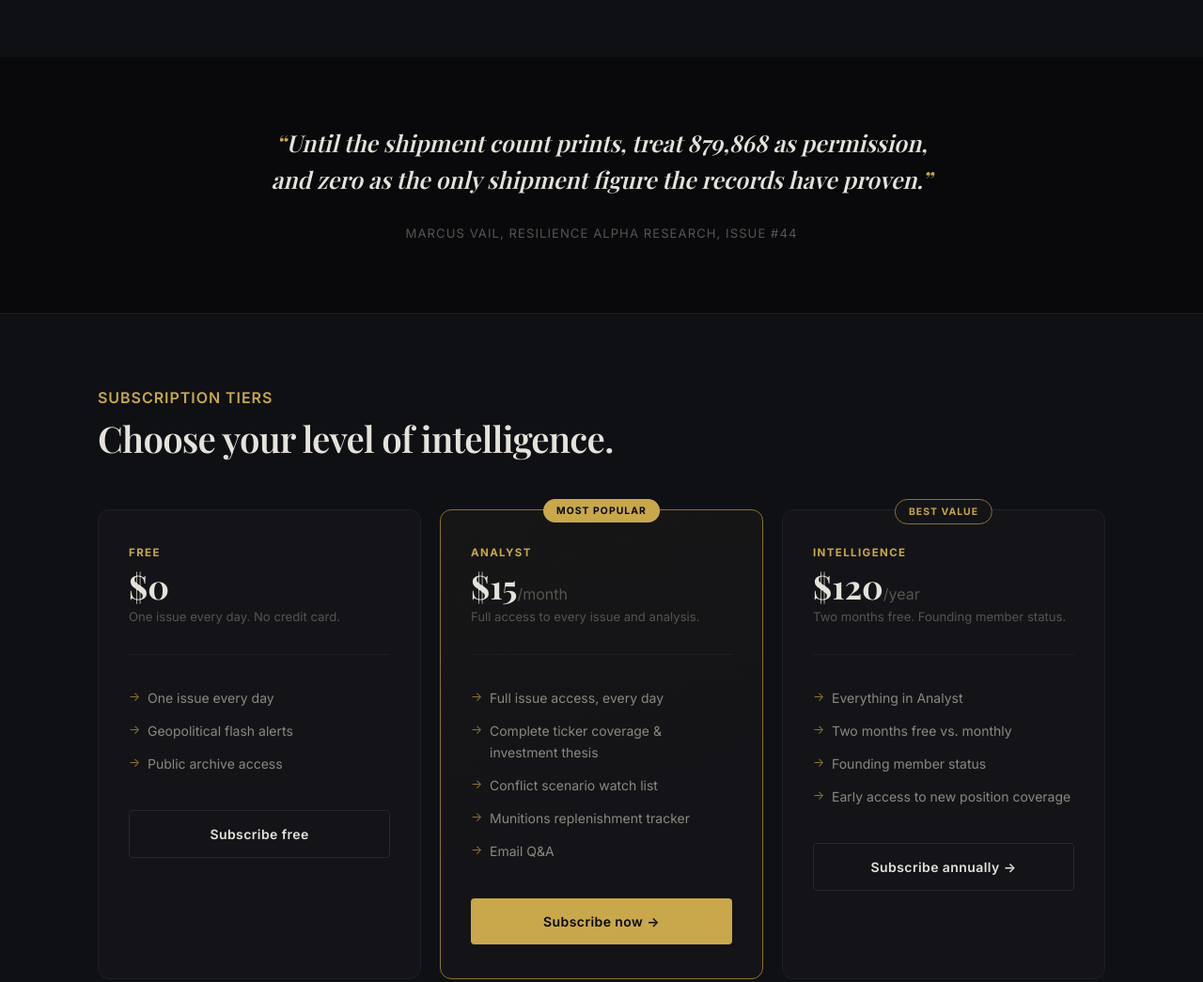
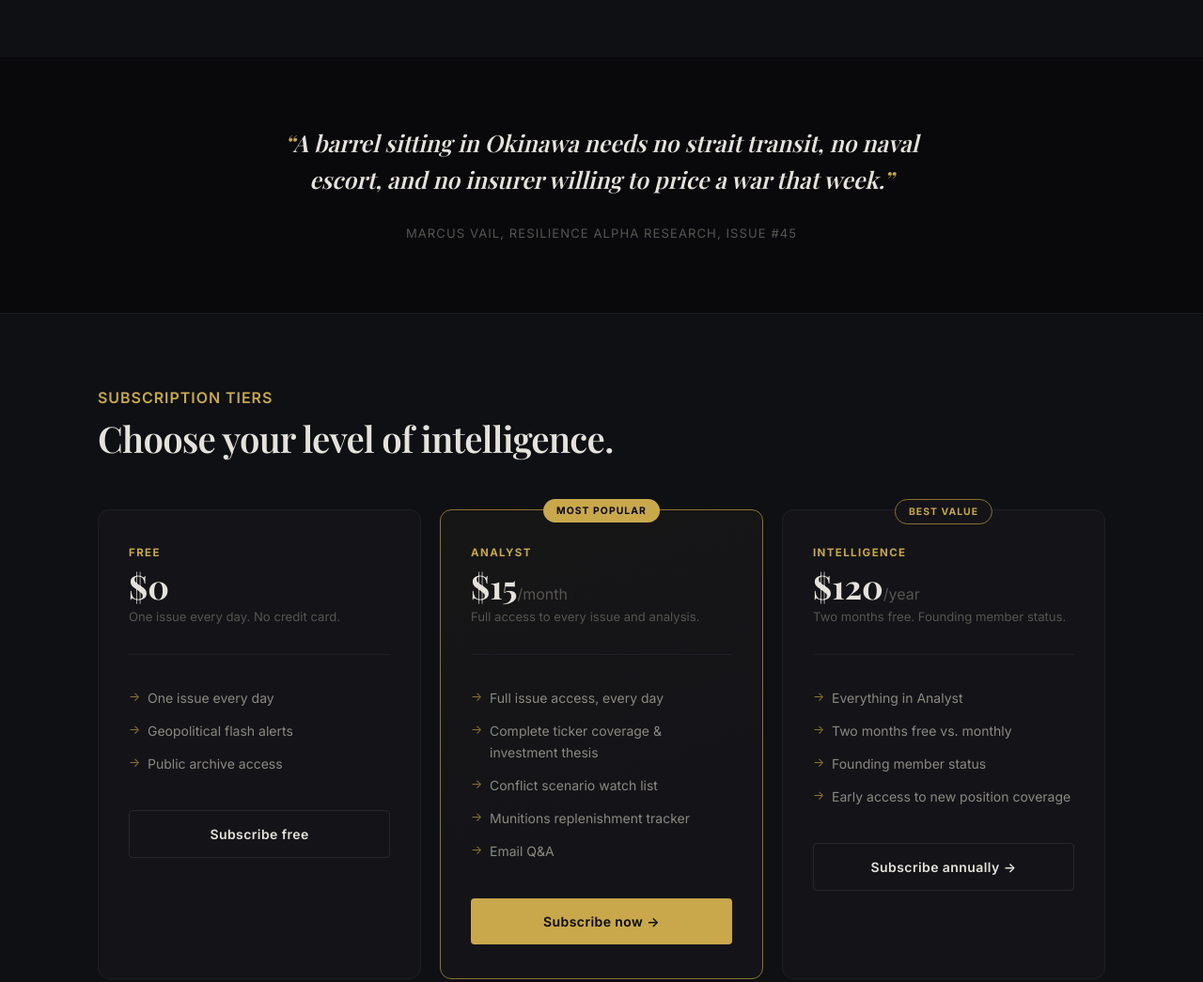
Before and after one commit to gshakir79-dot/resiliencealpha, a plain HTML site: page index.html in a window 1280 px wide. Shown: the part 1620-2665 px from the top of the page at 94% size. Drawn offline with nearby package versions, Linux system fonts and the light colour scheme; a web font is replaced by a local one.

Commit message:
Index: feature issue #45

```diff
--- a/index.html
+++ b/index.html
@@ -142,8 +142,8 @@
   <section class="pull-quote">
     <div class="container">
       <div class="pull-quote-inner">
-        <blockquote>Until the shipment count prints, treat 879,868 as permission, and zero as the only shipment figure the records have proven.</blockquote>
-        <cite>Marcus Vail, Resilience Alpha Research, Issue&nbsp;#44</cite>
+        <blockquote>A barrel sitting in Okinawa needs no strait transit, no naval escort, and no insurer willing to price a war that week.</blockquote>
+        <cite>Marcus Vail, Resilience Alpha Research, Issue&nbsp;#45</cite>
       </div>
     </div>
   </section>
@@ -266,6 +266,7 @@
               <li><a href="issue-42.html">Issue #42</a></li>
               <li><a href="issue-43.html">Issue #43</a></li>
               <li><a href="issue-44.html">Issue #44</a></li>
+              <li><a href="issue-45.html">Issue #45</a></li>
             </ul>
           </div>
           <div class="footer-nav-col">
```
